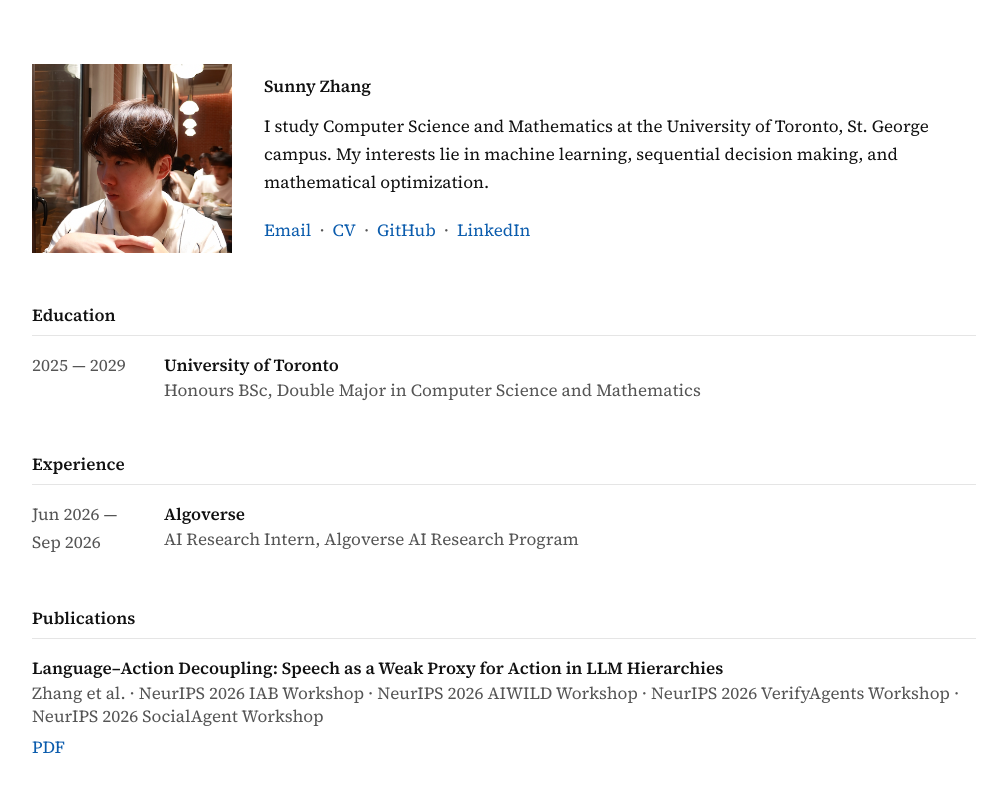
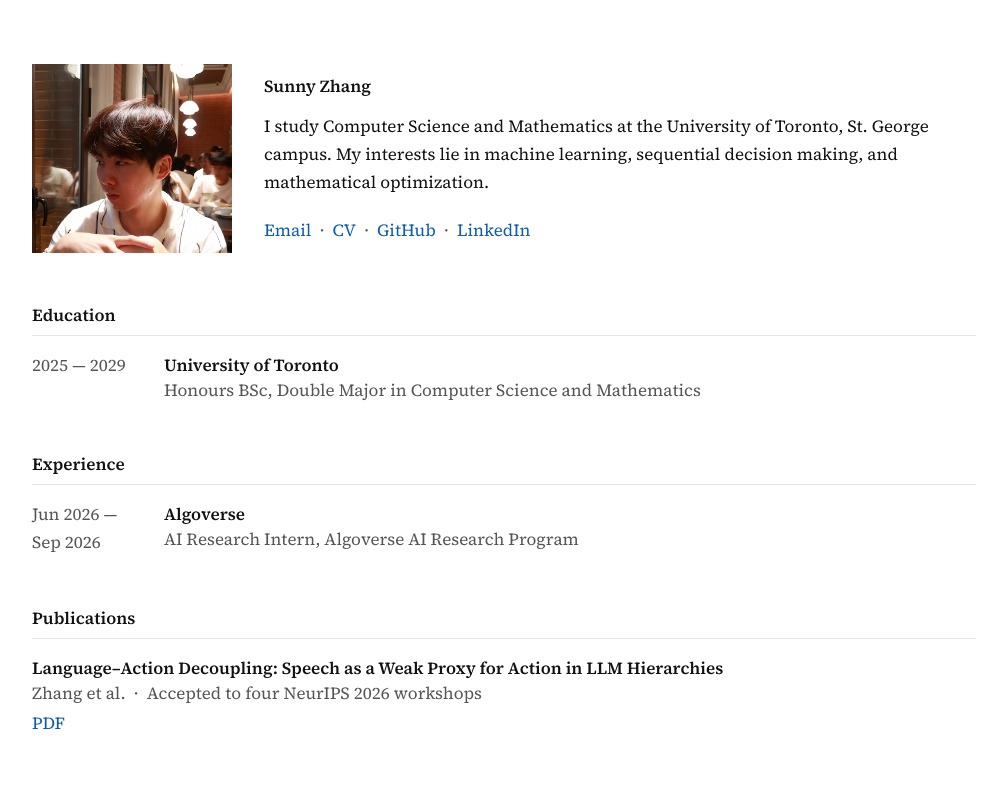
Before and after one commit to sunnysanitize/portfolio-website, a Next.js app: page / in a window 1280 px wide. Shown: the top 790 px of the page, without its empty margins (136-1125 px from the left). Built offline with nearby package versions, Linux system fonts and the light colour scheme.

Commit message:
state four-workshop acceptance after the author middot

```diff
--- a/app/page.tsx
+++ b/app/page.tsx
@@ -26,12 +26,7 @@ const publications = [
     title:
       "Language–Action Decoupling: Speech as a Weak Proxy for Action in LLM Hierarchies",
     authors: "Zhang et al.",
-    venues: [
-      "NeurIPS 2026 IAB Workshop",
-      "NeurIPS 2026 AIWILD Workshop",
-      "NeurIPS 2026 VerifyAgents Workshop",
-      "NeurIPS 2026 SocialAgent Workshop",
-    ],
+    venue: "Accepted to four NeurIPS 2026 workshops",
     paperUrl: "/language-action-decoupling.pdf",
   },
 ];
@@ -158,10 +153,12 @@ export default function Home() {
             // reserved for the link row, so each entry reads as one block.
             <li key={paper.title}>
               <p className="font-semibold">{paper.title}</p>
-              {/* Authors and every venue share one middot-separated line, so
-                  the four separate acceptances read off in a single pass. */}
+              {/* Authors and venue share one middot-separated line, the same
+                  shape the link rows elsewhere on the page use. */}
               <p className="leading-snug text-muted-foreground">
-                {[paper.authors, ...paper.venues].join(" · ")}
+                {paper.authors}
+                <span className="mx-2">·</span>
+                {paper.venue}
               </p>
               <p className="mt-1">
                 <a
```
